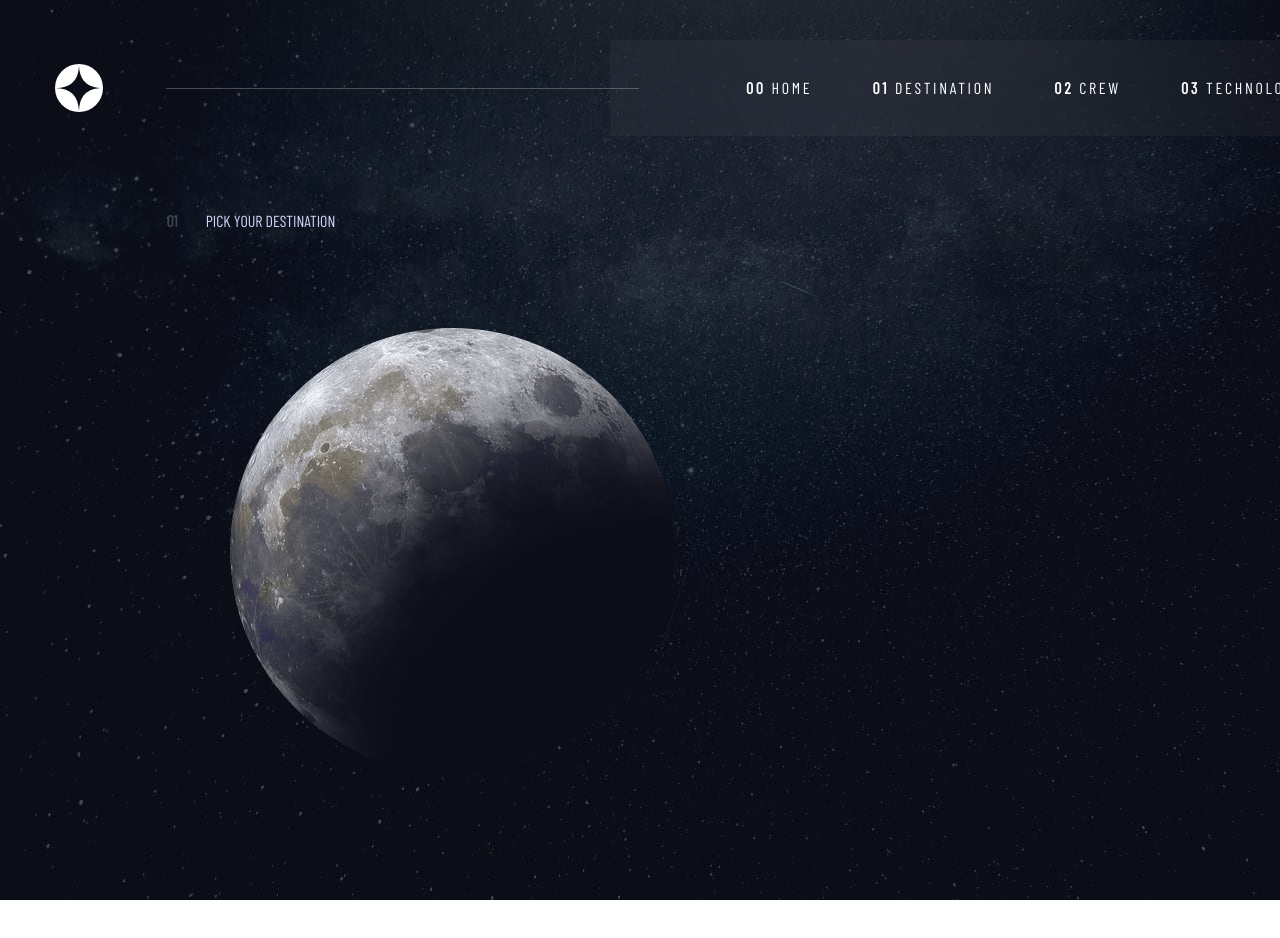
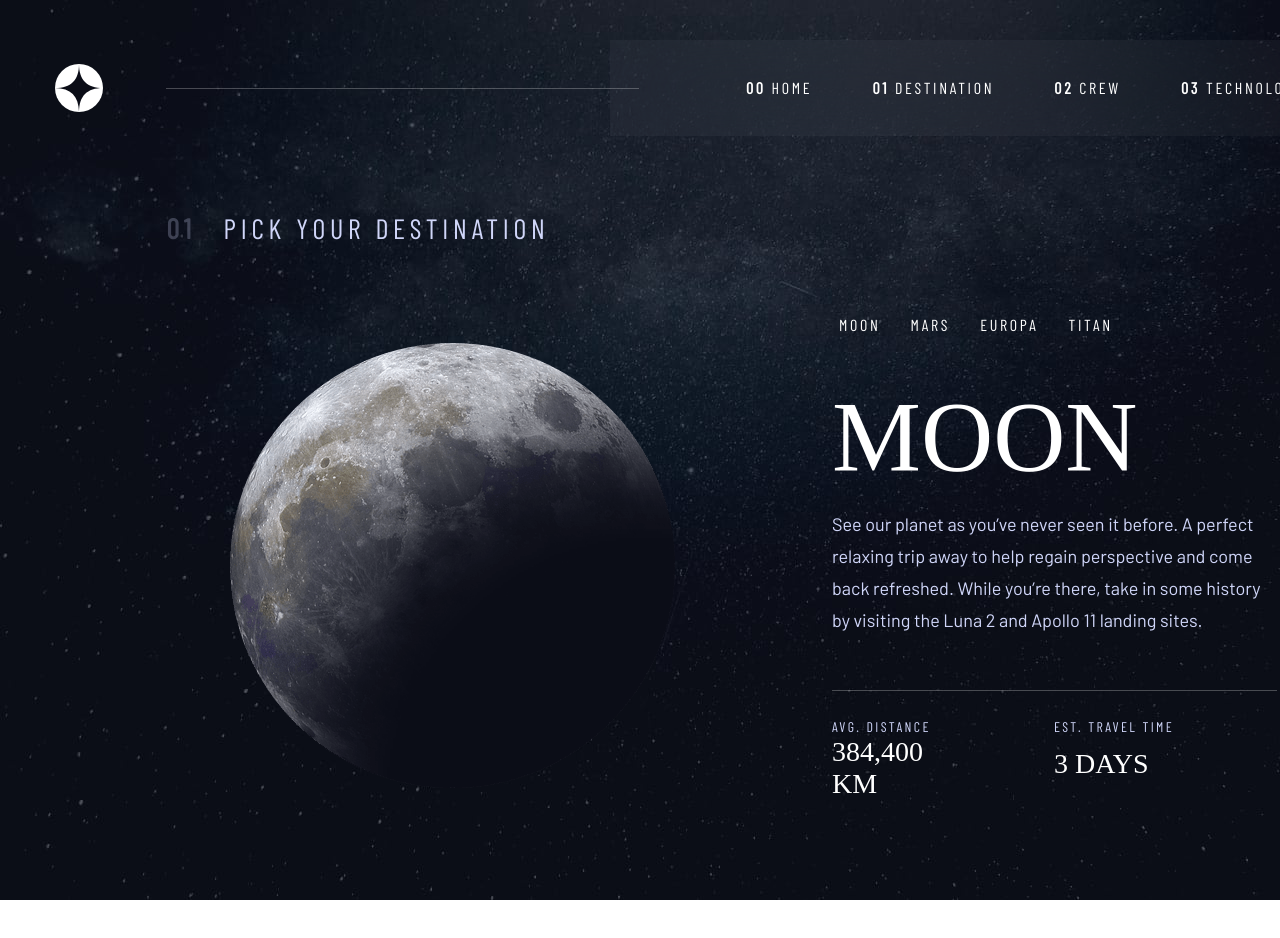
Before and after one commit to iago-guinossi/space-tourism, a React (Vite) app: page /destination in a window 1280 px wide. Shown: the top 938 px of the page. Built offline with nearby package versions, Linux system fonts and the light colour scheme; a web font is replaced by a local one.

Commit message:
write destination component

```diff
--- a/src/components/pages/Destination/Destination.tsx
+++ b/src/components/pages/Destination/Destination.tsx
@@ -1,34 +1,145 @@
 import styled from "styled-components";
+import { Button } from "../../uiComponents/Button";
 import { ContainerBackgroundImage } from "../../uiComponents/ContainerBackgroundImage";
+import { Link } from "../../uiComponents/Link";
 import { SubTittle } from "../../uiComponents/SubTittle";
 import { SubTittleNumber } from "../../uiComponents/SubTittleNumber";
+import { Text } from "../../uiComponents/Text";
+import { Tittle } from "../../uiComponents/Tittle";
 
 const Container = styled.div`
   display: flex;
   flex-direction: column;
   width: 100%;
   height: 100%;
-`
+`;
 
 const SubTittleContainer = styled.div`
   margin-top: 212px;
   margin-left: 166.5px;
-`
+  margin-bottom: 97px;
+  margin-right: 283.5px;
+`;
+
 const PlanetImg = styled.img`
   width: 445px;
   height: 445px;
   margin-left: 230px;
-margin-top: 97px;
+  margin-right: 157px;
+`;
+
+const NavContainer = styled.div`
+  width: 304.5px;
+  height: 34px;
+  align-self: flex-end;
+`;
+
+const ButtonPlanet = styled(Button)`
+  margin: 0 18px 0 0;
+  height: 34px; ;
+`;
+
+const PlanetContainer = styled.div`
+  width: 445px;
+  height: 472px;
+  display: flex;
+  flex-direction: column;
+`;
+
+const ConteudoContainer = styled.div`
+  display: flex;
+  flex-direction: row;
+`;
+
+const Rectangle = styled.div`
+  width: 100%;
+  height: 1px;
+  background-color: #ffffff;
+  opacity: 0.25;
+  margin-top:54px;
+`;
+
+const MiscText = styled.div`
+display: flex;
+flex-direction: column;
+width: 143px;
+height: 61px;
+justify-content: space-between;
+margin-right: 79px;
 `
 
-export function Destination(){
-    return <ContainerBackgroundImage url={"src/assets/destination/background-destination-desktop.jpg"}>
+const MiscContainer = styled.div`
+margin-top: 28px;
+display: flex;
+flex-direction: row;
+`
+
+const DestinationContainer = styled.div`
+display: flex;
+flex-direction: row;
+`
+
+export function Destination() {
+  return (
+    <ContainerBackgroundImage
+      url={"src/assets/destination/background-destination-desktop.jpg"}
+    >
       <Container>
+        <DestinationContainer>
         <SubTittleContainer>
-              <SubTittleNumber>01</SubTittleNumber>
-             <SubTittle>PICK YOUR DESTINATION</SubTittle>
+          <SubTittleNumber fontSize={28} lineHeight={33.6} letterSpacing={4.72}>01</SubTittleNumber>
+          <SubTittle fontSize={28} lineHeight={33.6} letterSpacing={4.72}>PICK YOUR DESTINATION</SubTittle>
         </SubTittleContainer>
-            <PlanetImg src="src/assets/destination/image-moon.png"/>
+            <NavContainer>
+              <ButtonPlanet>
+                <Link>MOON </Link>
+              </ButtonPlanet>
+              <ButtonPlanet>
+                <Link>MARS</Link>
+              </ButtonPlanet>
+              <ButtonPlanet>
+                <Link>EUROPA</Link>
+              </ButtonPlanet>
+              <ButtonPlanet>
+                <Link>TITAN</Link>
+              </ButtonPlanet>
+            </NavContainer>
+
+        </DestinationContainer>
+        <ConteudoContainer>
+          <PlanetImg src="src/assets/destination/image-moon.png" />
+          <PlanetContainer>
+            <Tittle fontSize={100} lineHeight={114.6} marginTop={37}>
+              MOON
+            </Tittle>
+            <Text marginTop={14}>
+              See our planet as you’ve never seen it before. A perfect relaxing
+              trip away to help regain perspective and come back refreshed.
+              While you’re there, take in some history by visiting the Luna 2
+              and Apollo 11 landing sites.
+            </Text>
+            <Rectangle/>
+            <MiscContainer>
+                <MiscText>
+                <SubTittle fontSize={14} lineHeight={16.8} letterSpacing={2.36}>
+                    AVG. DISTANCE
+                </SubTittle>
+                <Tittle fontSize={28} lineHeight={32.09} marginTop={0}>
+                    384,400 KM
+                </Tittle>
+                </MiscText>
+                <MiscText>
+                <SubTittle fontSize={14} lineHeight={16.8} letterSpacing={2.36}>
+                    EST. TRAVEL TIME
+                </SubTittle>
+                <Tittle fontSize={28} lineHeight={32.09} marginTop={0}>
+                    3 DAYS
+                </Tittle>
+                </MiscText>
+            </MiscContainer>
+          </PlanetContainer>
+        </ConteudoContainer>
       </Container>
     </ContainerBackgroundImage>
+  );
 }
```
Lines whose indentation alone changed are shown as unchanged.
